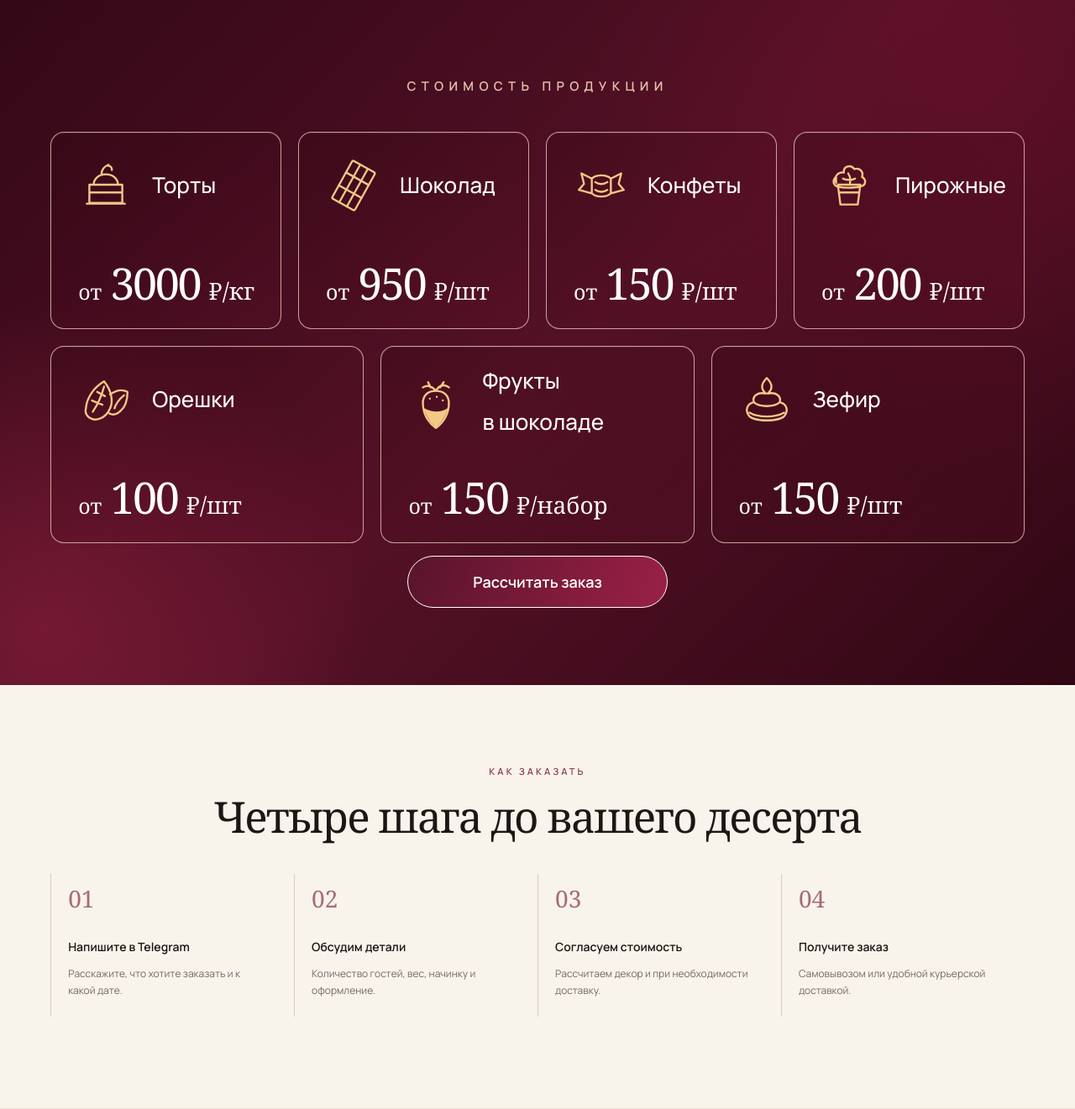
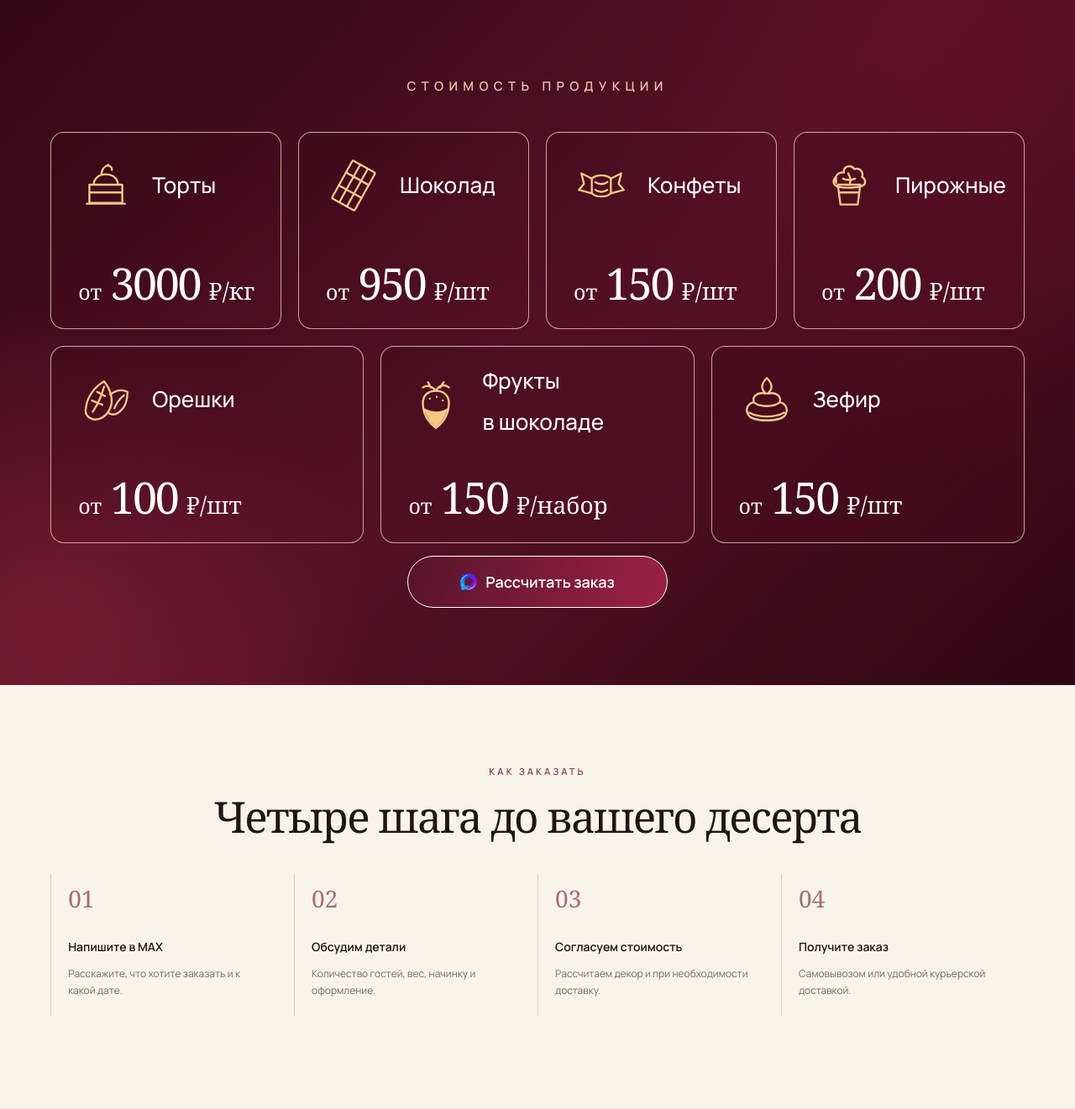
Before and after one commit to makuninalexandr35-ship-it/antonovaoksana, a WordPress theme: template antonova-theme/front-page.php in a window 1280 px wide. Shown: the part 3993-5314 px from the top of the page at 84% size. Run offline with PHP 8.4 and a stand-in for WordPress, Linux system fonts and the light colour scheme; the site name, menu and one post (Sample post) are stand-ins, and other content is empty; some libraries are stand-ins or nearby versions; some web fonts are replaced.

Commit message:
Replace order CTAs with MAX

```diff
--- a/antonova-theme/archive-antonova_work.php
+++ b/antonova-theme/archive-antonova_work.php
@@ -29,7 +29,7 @@
       <?php endwhile; ?>
     </div>
     <button class="works-more" type="button" data-works-more hidden>Показать ещё работы <span aria-hidden="true">↻</span></button>
-    <p class="works-exit-order"><a class="button" href="<?php echo esc_url(antonova_content('antonova_whatsapp_url', 'https://wa.me/79647281844')); ?>" target="_blank" rel="noopener">Выйти и заказать</a></p>
+    <p class="works-exit-order"><a class="button" href="<?php echo esc_url(antonova_content('antonova_max_url', 'https://max.ru/u/f9LHodD0cOJCnOckQGqCXk8bnyb-OeJWCbBh9WJDCGh-HjAEgUn4_vPfQGo')); ?>" target="_blank" rel="noopener noreferrer"><img class="max-icon" src="<?php echo esc_url(get_template_directory_uri()); ?>/assets/max-logo.svg" alt="" aria-hidden="true">Выйти и заказать</a></p>
     <?php wp_reset_postdata(); ?>
   <?php else : ?>
     <p class="works-empty">Работы скоро появятся в каталоге.</p>
--- a/antonova-theme/footer.php
+++ b/antonova-theme/footer.php
@@ -12,19 +12,17 @@ $antonova_footer_home = home_url('/');
       <a class="footer-phone" href="tel:<?php echo esc_attr(antonova_content('antonova_phone_tel', '+79647281844')); ?>"><?php echo esc_html(antonova_content('antonova_phone_display', '+7 964 728-18-44')); ?></a>
     </div>
     <div class="footer-socials" aria-label="Социальные сети">
-      <a class="social-link social-telegram" href="<?php echo esc_url(antonova_content('antonova_telegram_url', 'https://t.me/antonovaov')); ?>" target="_blank" rel="noopener"><svg class="social-icon" viewBox="0 0 24 24" aria-hidden="true"><path d="M21.8 3.3 18.7 20c-.2 1.2-.9 1.5-1.9.9l-4.7-3.5-2.3 2.2c-.3.3-.5.5-1 .5l.3-4.8 8.8-7.9c.4-.3-.1-.5-.6-.2L6.5 14l-4.7-1.5c-1-.3-1-1 .2-1.5L20.3 4c.9-.3 1.7.2 1.5-.7Z"/></svg>Telegram <b>↗</b></a>
-      <a class="social-link social-instagram" href="<?php echo esc_url(antonova_content('antonova_instagram_url', 'https://www.instagram.com/_____antonova_____')); ?>" target="_blank" rel="noopener"><svg class="social-icon" viewBox="0 0 24 24" aria-hidden="true"><rect x="3" y="3" width="18" height="18" rx="5"/><circle cx="12" cy="12" r="4.2"/><circle class="icon-dot" cx="17.5" cy="6.8" r="1"/></svg>Instagram <b>↗</b></a>
       <a class="social-link social-vk" href="<?php echo esc_url(antonova_content('antonova_vk_candy_url', 'https://vk.ru/candy_chef_aov')); ?>" target="_blank" rel="noopener"><svg class="social-icon social-icon-vk" viewBox="0 0 24 24" aria-hidden="true"><path d="M3.4 6.8h3.4c.2 4 2 5.7 3.4 6.1V6.8h3.2v3.5c1.4-.1 2.9-1.7 3.4-3.5H20c-.4 2.2-2.2 3.8-3.5 4.5 1.3.6 3.4 2 4.1 4.8h-3.5c-.6-1.7-2-3-3.7-3.2v3.2H13C6.2 16.1 3.7 11.6 3.4 6.8Z"/></svg>Candy Chef <b>↗</b></a>
       <a class="social-link social-vk" href="<?php echo esc_url(antonova_content('antonova_vk_oksana_url', 'https://vk.com/aov_antonovaoksana')); ?>" target="_blank" rel="noopener"><svg class="social-icon social-icon-vk" viewBox="0 0 24 24" aria-hidden="true"><path d="M3.4 6.8h3.4c.2 4 2 5.7 3.4 6.1V6.8h3.2v3.5c1.4-.1 2.9-1.7 3.4-3.5H20c-.4 2.2-2.2 3.8-3.5 4.5 1.3.6 3.4 2 4.1 4.8h-3.5c-.6-1.7-2-3-3.7-3.2v3.2H13C6.2 16.1 3.7 11.6 3.4 6.8Z"/></svg>Oksana <b>↗</b></a>
       <div class="social-threads-group">
         <a class="social-link social-threads" href="<?php echo esc_url(antonova_content('antonova_threads_url', 'https://www.threads.com/@_antonova_')); ?>" target="_blank" rel="noopener"><svg class="social-icon" viewBox="0 0 24 24" aria-hidden="true"><path d="M17.8 10.7c-.1-3.3-2-5.2-5.4-5.4-2.5-.1-4.5 1.1-5.4 3.2l2.1.9c.6-1.3 1.7-1.9 3.2-1.9 1.8.1 2.8.9 3 2.5a8.3 8.3 0 0 0-2.8-.5c-3 0-5.1 1.5-5.1 3.8 0 2.2 1.8 3.7 4.3 3.7 2 0 3.4-.9 4.3-2.4-.6 3-2.5 4.6-5.4 4.4-4.4-.2-7-3.1-6.8-7.5.2-4.7 3.3-7.5 8.1-7.4 4.8.1 7.8 3.1 7.9 7.8.1 4.2-1.9 7-5.2 8.4l.9 2.1c4.2-1.8 6.6-5.5 6.5-10.6-.1-6-4-9.8-10-10-6-.1-10.1 3.6-10.4 9.6-.2 5.7 3.3 9.5 8.8 9.8 4.8.3 7.5-2.5 7.7-7.5.8.5 1.4 1.1 1.8 1.7l1.8-1.4a8.6 8.6 0 0 0-3.9-3.3Zm-6 4.2c-1.2 0-2-.6-2-1.6 0-1.1 1-1.7 2.7-1.7 1 0 2 .2 2.8.6-.4 1.7-1.6 2.7-3.5 2.7Z"/></svg>Threads <b>↗</b></a>
-        <a class="social-link social-max" href="https://max.ru/u/f9LHodD0cOJCnOckQGqCXk8bnyb-OeJWCbBh9WJDCGh-HjAEgUn4_vPfQGo" target="_blank" rel="noopener noreferrer"><span aria-hidden="true">M</span>MAX <b>↗</b></a>
+        <a class="social-link social-max" href="<?php echo esc_url(antonova_content('antonova_max_url', 'https://max.ru/u/f9LHodD0cOJCnOckQGqCXk8bnyb-OeJWCbBh9WJDCGh-HjAEgUn4_vPfQGo')); ?>" target="_blank" rel="noopener noreferrer"><img class="max-icon" src="<?php echo esc_url(get_template_directory_uri()); ?>/assets/max-logo.svg" alt="" aria-hidden="true">MAX <b>↗</b></a>
       </div>
     </div>
     <div class="footer-privacy"><a href="<?php echo esc_url(home_url('/privacy-policy/')); ?>">Политика конфиденциальности</a></div>
   </footer>
   <?php if (is_front_page()) : ?>
-    <a class="mobile-sticky" href="<?php echo esc_url(antonova_content('antonova_telegram_url', 'https://t.me/antonovaov')); ?>" target="_blank" rel="noopener"><span>➤</span> Заказать в Telegram</a>
+    <a class="mobile-sticky" href="<?php echo esc_url(antonova_content('antonova_max_url', 'https://max.ru/u/f9LHodD0cOJCnOckQGqCXk8bnyb-OeJWCbBh9WJDCGh-HjAEgUn4_vPfQGo')); ?>" target="_blank" rel="noopener noreferrer"><img class="max-icon" src="<?php echo esc_url(get_template_directory_uri()); ?>/assets/max-logo.svg" alt="" aria-hidden="true">Заказать в MAX</a>
   <?php endif; ?>
 <?php wp_footer(); ?>
 </body>
--- a/antonova-theme/front-page.php
+++ b/antonova-theme/front-page.php
@@ -9,8 +9,7 @@
         <h1><?php echo esc_html(antonova_content('antonova_h1', 'Торты и авторские десерты на заказ в Москве')); ?></h1>
         <p class="lead"><?php echo esc_html(antonova_content('antonova_lead', 'Индивидуальные вкусы, оформление и внимание к каждой детали. От идеи и референса — до десерта, который станет частью вашего праздника.')); ?></p>
         <div class="actions">
-          <a class="button button-light" href="<?php echo esc_url(antonova_content('antonova_telegram_url', 'https://t.me/antonovaov')); ?>" target="_blank" rel="noopener"><span class="telegram-icon">➤</span> Заказать в Telegram</a>
-          <a class="button button-light" href="https://max.ru/u/f9LHodD0cOJCnOckQGqCXk8bnyb-OeJWCbBh9WJDCGh-HjAEgUn4_vPfQGo" target="_blank" rel="noopener noreferrer"><span class="telegram-icon">➤</span> Заказать в MAX</a>
+          <a class="button button-light" href="<?php echo esc_url(antonova_content('antonova_max_url', 'https://max.ru/u/f9LHodD0cOJCnOckQGqCXk8bnyb-OeJWCbBh9WJDCGh-HjAEgUn4_vPfQGo')); ?>" target="_blank" rel="noopener noreferrer"><img class="max-icon" src="<?php echo esc_url(get_template_directory_uri()); ?>/assets/max-logo.svg" alt="" aria-hidden="true">Заказать в MAX</a>
         </div>
         <ul class="hero-facts" aria-label="Краткая информация">
           <li><span class="fact-icon">♨</span><span><b>Торты</b><?php echo esc_html($price_cards[0]['price'] ?? 'от 3000 ₽/кг'); ?></span></li>
@@ -51,7 +50,7 @@
           <li><span>♡</span><b>Начинка на ваш вкус</b><small>10 вариантов вкусов</small></li>
           <li><span>♙</span><b>Размер под количество гостей</b><small>Ориентируемся на 150–200 г</small></li>
         </ul>
-        <a class="button button-light" href="<?php echo esc_url(antonova_content('antonova_telegram_url', 'https://t.me/antonovaov')); ?>" target="_blank" rel="noopener"><span class="telegram-icon">➤</span> Обсудить идею в Telegram</a>
+        <a class="button button-light" href="<?php echo esc_url(antonova_content('antonova_max_url', 'https://max.ru/u/f9LHodD0cOJCnOckQGqCXk8bnyb-OeJWCbBh9WJDCGh-HjAEgUn4_vPfQGo')); ?>" target="_blank" rel="noopener noreferrer"><img class="max-icon" src="<?php echo esc_url(get_template_directory_uri()); ?>/assets/max-logo.svg" alt="" aria-hidden="true">Обсудить идею в MAX</a>
       </div>
       <div class="custom-photo">
         <div class="custom-photo-media"><img src="<?php echo esc_url(get_template_directory_uri()); ?>/assets/optimized/323e56724d61-852.webp" srcset="<?php echo esc_url(get_template_directory_uri()); ?>/assets/optimized/323e56724d61-400.webp 400w, <?php echo esc_url(get_template_directory_uri()); ?>/assets/optimized/323e56724d61-800.webp 800w, <?php echo esc_url(get_template_directory_uri()); ?>/assets/optimized/323e56724d61-852.webp 852w" sizes="(max-width: 700px) 100vw, 52vw" width="852" height="1280" decoding="async" alt="Белый многоярусный торт с декором в виде лебедей" loading="lazy"></div>
@@ -142,12 +141,12 @@
           </article>
         <?php endforeach; ?>
       </div>
-      <a class="button button-light price-order-button" href="<?php echo esc_url(antonova_content('antonova_telegram_url', 'https://t.me/antonovaov')); ?>" target="_blank" rel="noopener">Рассчитать заказ</a>
+      <a class="button button-light price-order-button" href="<?php echo esc_url(antonova_content('antonova_max_url', 'https://max.ru/u/f9LHodD0cOJCnOckQGqCXk8bnyb-OeJWCbBh9WJDCGh-HjAEgUn4_vPfQGo')); ?>" target="_blank" rel="noopener noreferrer"><img class="max-icon" src="<?php echo esc_url(get_template_directory_uri()); ?>/assets/max-logo.svg" alt="" aria-hidden="true">Рассчитать заказ</a>
     </section>
 
     <section id="order" class="section order reveal">
       <p class="eyebrow">Как заказать</p><h2>Четыре шага до вашего десерта</h2>
-      <ol class="steps"><li><span>01</span><b>Напишите в Telegram</b><p>Расскажите, что хотите заказать и к какой дате.</p></li><li><span>02</span><b>Обсудим детали</b><p>Количество гостей, вес, начинку и оформление.</p></li><li><span>03</span><b>Согласуем стоимость</b><p>Рассчитаем декор и при необходимости доставку.</p></li><li><span>04</span><b>Получите заказ</b><p>Самовывозом или удобной курьерской доставкой.</p></li></ol>
+      <ol class="steps"><li><span>01</span><b>Напишите в MAX</b><p>Расскажите, что хотите заказать и к какой дате.</p></li><li><span>02</span><b>Обсудим детали</b><p>Количество гостей, вес, начинку и оформление.</p></li><li><span>03</span><b>Согласуем стоимость</b><p>Рассчитаем декор и при необходимости доставку.</p></li><li><span>04</span><b>Получите заказ</b><p>Самовывозом или удобной курьерской доставкой.</p></li></ol>
     </section>
 
     <?php $about_image = antonova_content('antonova_about_image', ''); ?>
@@ -182,7 +181,7 @@
     </section>
 
     <section class="telegram-cta reveal">
-      <p class="eyebrow">Готовы оформить заказ?</p><h2>Расскажите, какой<br>десерт вы хотите</h2><p>Напишите напрямую в Telegram. Чтобы быстрее рассчитать заказ, укажите дату, количество гостей, желаемый вес и начинку. Если есть идея оформления — прикрепите фотографию.</p><a class="button button-light" href="<?php echo esc_url(antonova_content('antonova_telegram_url', 'https://t.me/antonovaov')); ?>" target="_blank" rel="noopener"><span class="telegram-icon">➤</span> Заказать в Telegram</a><a class="phone" href="tel:<?php echo esc_attr(antonova_content('antonova_phone_tel', '+79647281844')); ?>"><?php echo esc_html(antonova_content('antonova_phone_display', '+7 964 728-18-44')); ?></a>
+      <p class="eyebrow">Готовы оформить заказ?</p><h2>Расскажите, какой<br>десерт вы хотите</h2><p>Напишите напрямую в MAX. Чтобы быстрее рассчитать заказ, укажите дату, количество гостей, желаемый вес и начинку. Если есть идея оформления — прикрепите фотографию.</p><a class="button button-light" href="<?php echo esc_url(antonova_content('antonova_max_url', 'https://max.ru/u/f9LHodD0cOJCnOckQGqCXk8bnyb-OeJWCbBh9WJDCGh-HjAEgUn4_vPfQGo')); ?>" target="_blank" rel="noopener noreferrer"><img class="max-icon" src="<?php echo esc_url(get_template_directory_uri()); ?>/assets/max-logo.svg" alt="" aria-hidden="true">Заказать в MAX</a><a class="phone" href="tel:<?php echo esc_attr(antonova_content('antonova_phone_tel', '+79647281844')); ?>"><?php echo esc_html(antonova_content('antonova_phone_display', '+7 964 728-18-44')); ?></a>
     </section>
 
     <section id="faq" class="section faq reveal">
--- a/antonova-theme/functions.php
+++ b/antonova-theme/functions.php
@@ -838,6 +838,7 @@ function antonova_register_content_settings() {
         'antonova_lead',
         'antonova_telegram_url',
         'antonova_whatsapp_url',
+        'antonova_max_url',
         'antonova_phone_display',
         'antonova_phone_tel',
         'antonova_instagram_url',
@@ -857,7 +858,7 @@ function antonova_register_content_settings() {
             $field,
             array(
                 'type' => 'string',
-                'sanitize_callback' => in_array($field, array('antonova_telegram_url', 'antonova_whatsapp_url', 'antonova_instagram_url', 'antonova_vk_candy_url', 'antonova_vk_oksana_url', 'antonova_threads_url', 'antonova_about_image'), true) ? 'esc_url_raw' : 'sanitize_text_field',
+                'sanitize_callback' => in_array($field, array('antonova_telegram_url', 'antonova_whatsapp_url', 'antonova_max_url', 'antonova_instagram_url', 'antonova_vk_candy_url', 'antonova_vk_oksana_url', 'antonova_threads_url', 'antonova_about_image'), true) ? 'esc_url_raw' : 'sanitize_text_field',
                 'default' => '',
             )
         );
@@ -916,6 +917,7 @@ function antonova_render_content_page() {
         'antonova_lead' => array('Подзаголовок', 'Индивидуальные вкусы, оформление и внимание к каждой детали. От идеи и референса — до десерта, который станет частью вашего праздника.', 'text'),
         'antonova_telegram_url' => array('Ссылка Telegram', 'https://t.me/antonovaov', 'url'),
         'antonova_whatsapp_url' => array('Ссылка WhatsApp', 'https://wa.me/79647281844', 'url'),
+        'antonova_max_url' => array('Ссылка MAX', 'https://max.ru/u/f9LHodD0cOJCnOckQGqCXk8bnyb-OeJWCbBh9WJDCGh-HjAEgUn4_vPfQGo', 'url'),
         'antonova_phone_display' => array('Телефон — как показывать', '+7 964 728-18-44', 'text'),
         'antonova_phone_tel' => array('Телефон — для ссылки tel:', '+79647281844', 'text'),
         'antonova_instagram_url' => array('Instagram', 'https://www.instagram.com/_____antonova_____', 'url'),
--- a/antonova-theme/header.php
+++ b/antonova-theme/header.php
@@ -30,5 +30,5 @@ $antonova_section = static function ($fragment) use ($antonova_is_front_page, $a
       <a href="<?php echo esc_url($antonova_section('products')); ?>">Продукция</a><a href="<?php echo esc_url($antonova_section('flavors')); ?>">Начинки</a><a href="<?php echo esc_url($antonova_section('works')); ?>">Работы</a><a href="<?php echo esc_url($antonova_section('price')); ?>">Цены</a><a href="<?php echo esc_url($antonova_section('order')); ?>">Как заказать</a><a href="<?php echo esc_url($antonova_section('about')); ?>">О себе</a><a href="<?php echo esc_url($antonova_section('faq')); ?>">FAQ</a>
     </nav>
     <button class="menu-toggle" type="button" aria-controls="site-navigation" aria-expanded="false" aria-label="Открыть меню"><span></span><span></span><span></span></button>
-    <a class="button button-header" href="<?php echo esc_url(antonova_content('antonova_whatsapp_url', 'https://wa.me/79647281844')); ?>" target="_blank" rel="noopener"><span class="telegram-icon">➤</span> Заказать в WhatsApp</a>
+    <a class="button button-header" href="<?php echo esc_url(antonova_content('antonova_max_url', 'https://max.ru/u/f9LHodD0cOJCnOckQGqCXk8bnyb-OeJWCbBh9WJDCGh-HjAEgUn4_vPfQGo')); ?>" target="_blank" rel="noopener noreferrer"><img class="max-icon" src="<?php echo esc_url(get_template_directory_uri()); ?>/assets/max-logo.svg" alt="" aria-hidden="true">Заказать в MAX</a>
   </header>
--- a/antonova-theme/page-cake-landing.php
+++ b/antonova-theme/page-cake-landing.php
@@ -21,8 +21,7 @@ while (have_posts()) :
                 <h1><?php the_title(); ?></h1>
                 <p class="lead">Индивидуальный дизайн, любимые начинки и внимание к каждой детали вашего праздника.</p>
                 <div class="actions">
-                    <a class="button button-light" href="<?php echo esc_url(antonova_content('antonova_telegram_url', 'https://t.me/antonovaov')); ?>" target="_blank" rel="noopener"><span class="telegram-icon">➤</span> Заказать в Telegram</a>
-                    <a class="button button-light" href="https://max.ru/u/f9LHodD0cOJCnOckQGqCXk8bnyb-OeJWCbBh9WJDCGh-HjAEgUn4_vPfQGo" target="_blank" rel="noopener noreferrer"><span class="telegram-icon">➤</span> Заказать в MAX</a>
+                    <a class="button button-light" href="<?php echo esc_url(antonova_content('antonova_max_url', 'https://max.ru/u/f9LHodD0cOJCnOckQGqCXk8bnyb-OeJWCbBh9WJDCGh-HjAEgUn4_vPfQGo')); ?>" target="_blank" rel="noopener noreferrer"><img class="max-icon" src="<?php echo esc_url(get_template_directory_uri()); ?>/assets/max-logo.svg" alt="" aria-hidden="true">Заказать в MAX</a>
                 </div>
             </div>
         </section>
--- a/antonova-theme/single-antonova_work.php
+++ b/antonova-theme/single-antonova_work.php
@@ -15,7 +15,7 @@
         <h1><?php the_title(); ?></h1>
         <?php if ($work_price) : ?><p class="work-single-price"><?php echo esc_html($work_price); ?></p><?php endif; ?>
         <div class="work-single-description"><?php the_content(); ?></div>
-        <a class="button" href="<?php echo esc_url(antonova_content('antonova_telegram_url', 'https://t.me/antonovaov')); ?>" target="_blank" rel="noopener"><span class="telegram-icon">➤</span> Заказать похожий</a>
+        <a class="button" href="<?php echo esc_url(antonova_content('antonova_max_url', 'https://max.ru/u/f9LHodD0cOJCnOckQGqCXk8bnyb-OeJWCbBh9WJDCGh-HjAEgUn4_vPfQGo')); ?>" target="_blank" rel="noopener noreferrer"><img class="max-icon" src="<?php echo esc_url(get_template_directory_uri()); ?>/assets/max-logo.svg" alt="" aria-hidden="true">Заказать похожий</a>
       </div>
     </article>
   </main>
--- a/antonova-theme/style.css
+++ b/antonova-theme/style.css
@@ -21,6 +21,7 @@ footer{gap:42px}.footer-identity{display:grid;gap:12px;text-align:left}.footer-i
 
 /* Recognizable social network logos */
 .social-icon{width:20px;height:20px;flex:0 0 20px;fill:currentColor;stroke:currentColor;stroke-width:1.8;color:#fff}.social-instagram .social-icon{fill:none}.social-instagram .icon-dot{fill:currentColor;stroke:none}.social-icon-vk{stroke:none}.social-telegram .social-icon{transform:none}
+.max-icon{display:inline-block;width:20px;height:20px;flex:0 0 20px;object-fit:contain}.social-max .max-icon{width:21px;height:21px}
 
 /* Product gallery interactions */
 .product-grid article{position:relative}
--- a/antonova-theme/taxonomy-antonova_work_category.php
+++ b/antonova-theme/taxonomy-antonova_work_category.php
@@ -33,7 +33,7 @@ $current_category = get_queried_object();
     <p class="works-empty">Работы этой категории скоро появятся в каталоге.</p>
   <?php endif; ?>
 
-  <p class="works-exit-order"><a class="button" href="<?php echo esc_url(antonova_content('antonova_telegram_url', 'https://t.me/antonovaov')); ?>" target="_blank" rel="noopener">Заказать</a></p>
+  <p class="works-exit-order"><a class="button" href="<?php echo esc_url(antonova_content('antonova_max_url', 'https://max.ru/u/f9LHodD0cOJCnOckQGqCXk8bnyb-OeJWCbBh9WJDCGh-HjAEgUn4_vPfQGo')); ?>" target="_blank" rel="noopener noreferrer"><img class="max-icon" src="<?php echo esc_url(get_template_directory_uri()); ?>/assets/max-logo.svg" alt="" aria-hidden="true">Заказать</a></p>
 </main>
 
 <div class="work-lightbox" data-work-lightbox-dialog hidden role="dialog" aria-modal="true" aria-label="Увеличенное фото работы">
```
Also changed, not shown: .github/workflows/deploy-beget.yml, antonova-theme/assets/max-logo.svg (added).
